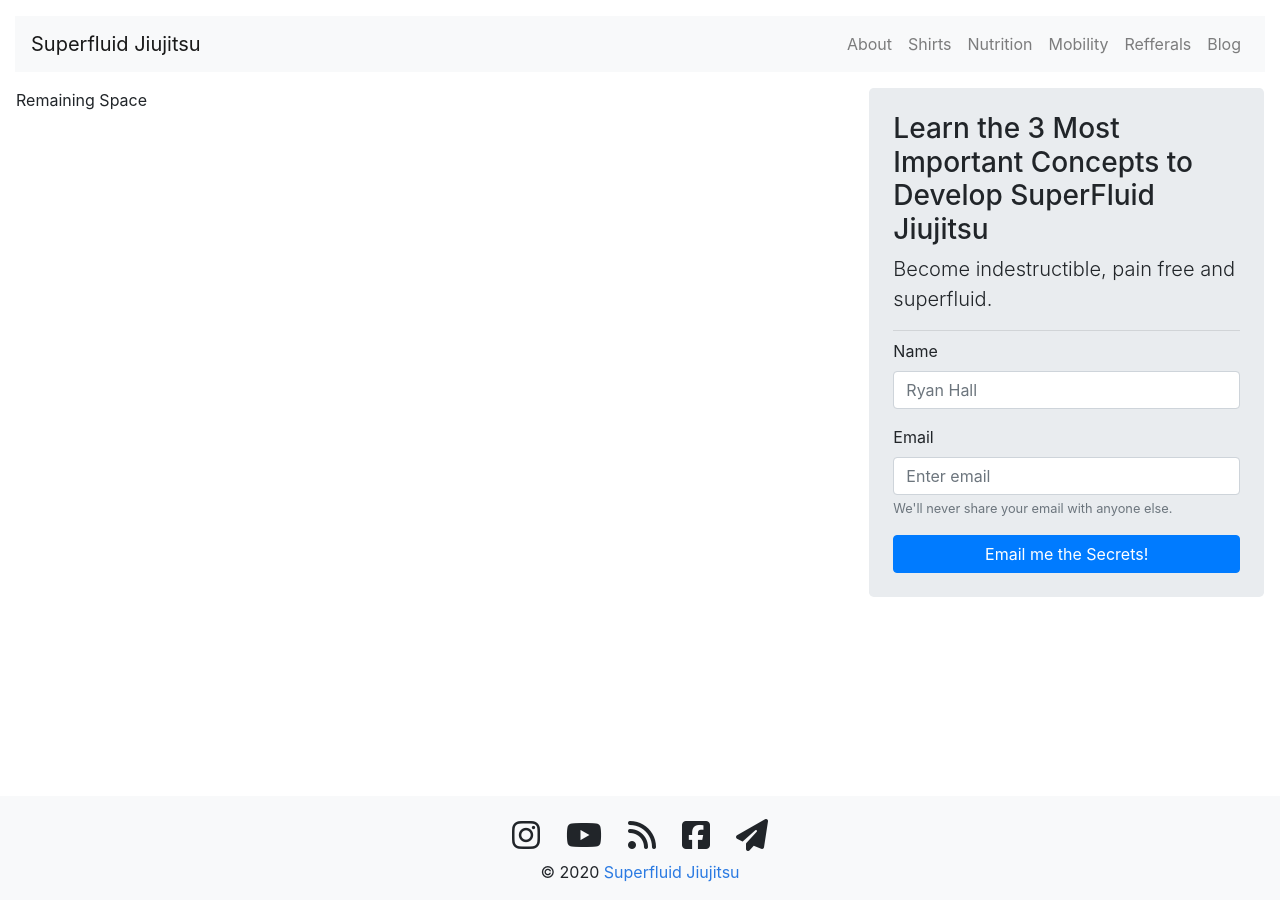
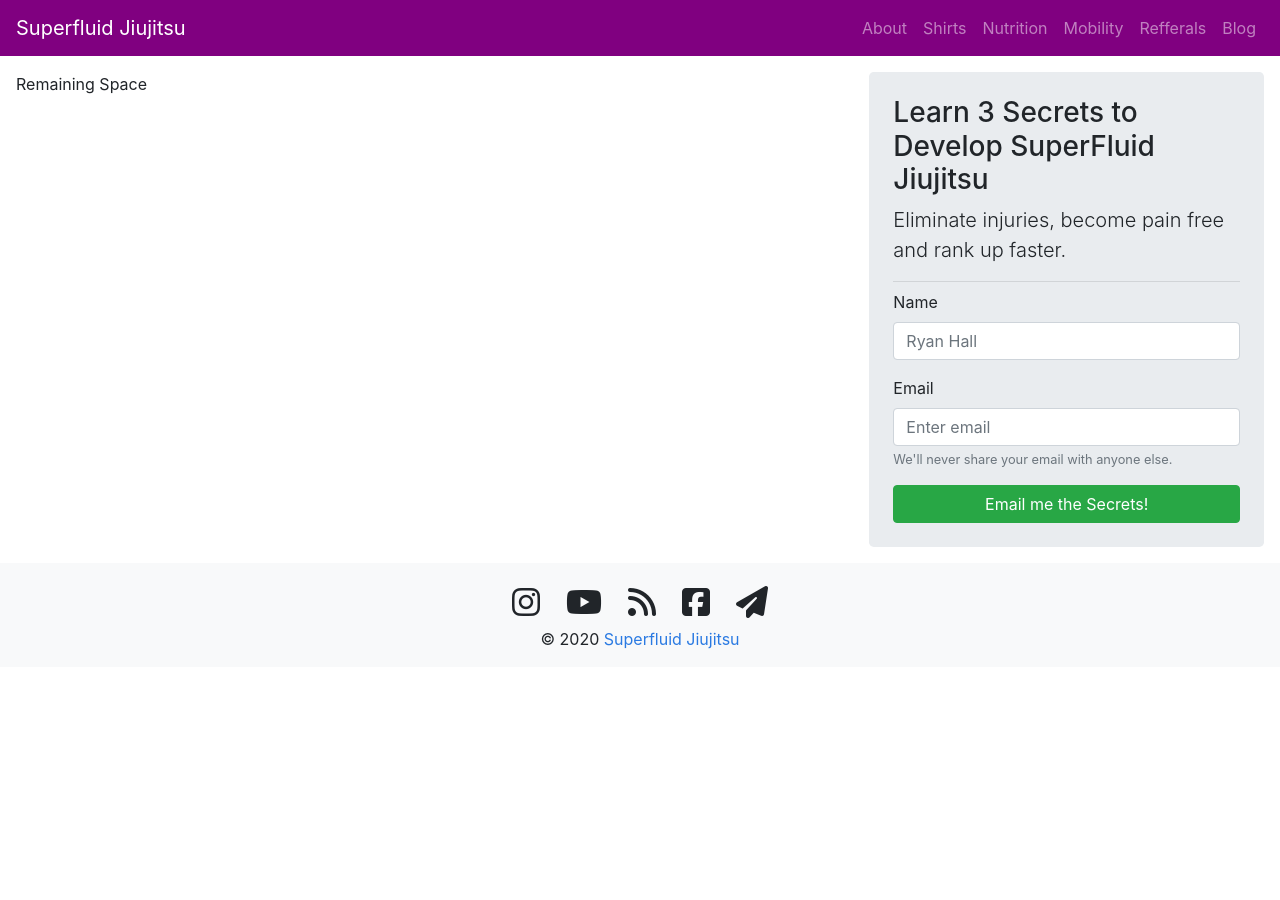
Before and after one commit to sphericalwave/sfjits, a Jekyll site: the page built from index.md, in a window 1280 px wide. Built offline with Jekyll 4.4.1, drawn with Linux system fonts in a browser that asks for light colours; nearby versions of some CDN libraries.

Commit message:
optin looks good.

```diff
--- a/_includes/footer.html
+++ b/_includes/footer.html
@@ -1,8 +1,5 @@
-<div class="row bg-light">
 <div class="col text-center pt-3">
   <footer>
-
-
 
     <div class="d-block text-white">
       {%- include social.html -%}
@@ -14,5 +11,5 @@
     </p>
 
   </footer>
+
 </div> <!-- col -->
-</div>  <!-- row -->
--- a/_includes/header.html
+++ b/_includes/header.html
@@ -1,4 +1,20 @@
-<nav class="navbar navbar-expand-sm navbar-light bg-light mt-3">
+<style>
+  /* Modify the background color */
+
+  .navbar-custom {
+      background-color: purple;
+  }
+
+  /* Modify brand and text color */
+  .navbar-custom .navbar-brand,
+  .navbar-custom .navbar-text {
+      color: white;
+  }
+
+</style>
+
+
+<nav class="navbar navbar-expand-sm navbar-dark  navbar-custom">
   <a class="navbar-brand" href="/">Superfluid Jiujitsu</a>
   <button class="navbar-toggler" type="button" data-toggle="collapse" data-target="#navbarNavAltMarkup" aria-controls="navbarNavAltMarkup" aria-expanded="false" aria-label="Toggle navigation">
     <span class="navbar-toggler-icon"></span>
--- a/_includes/signup3.html
+++ b/_includes/signup3.html
@@ -1,9 +1,9 @@
 <form>
 
-  <div class="jumbotron p-4">
+  <div class="jumbotron p-4 m-0">
 
-    <h3 class="display-7">Learn the 3 Most Important Concepts to Develop SuperFluid Jiujitsu</h3>
-    <p class="lead">Become indestructible, pain free and superfluid.</p>
+    <h3 class="display-7">Learn 3 Secrets to Develop SuperFluid Jiujitsu</h3>
+    <p class="lead">Eliminate injuries, become pain free and rank up faster.</p>
     <hr class="my-2">
 
     <div class="form-group">
@@ -17,7 +17,7 @@
       <small id="emailHelp" class="form-text text-muted">We'll never share your email with anyone else.</small>
     </div>
 
-    <button type="submit" class="btn btn-primary btn-block">Email me the Secrets!</button>
+    <button type="submit" class="btn btn-success btn-block">Email me the Secrets!</button>
 
   </div>
 
--- a/_layouts/default.html
+++ b/_layouts/default.html
@@ -5,17 +5,19 @@
 
   <body>
 
-    <div class="container-fluid d-flex h-100 flex-column">
+    {%- include header.html -%}
 
-      {%- include header.html -%}
+    <div class="container-fluid ">
 
-      <div class="row flex-grow-1 d-flex">
+      <div class="row ">
         <!-- <div class="col text-left p-3"> -->
           {{ content }}
         <!-- </div> -->
       </div>
 
-      {%- include footer.html -%}
+      <div class="row bg-light">
+        {%- include footer.html -%}
+      </div>  <!-- row -->
 
       {%- include bootstrap-includes.html -%}
 
--- a/assets/css/style.scss
+++ b/assets/css/style.scss
@@ -57,3 +57,7 @@
 nav {
   width: 100%
 }
+
+.sfnavbar {
+  background-color: red
+}
```
Lines whose indentation alone changed are shown as unchanged.
